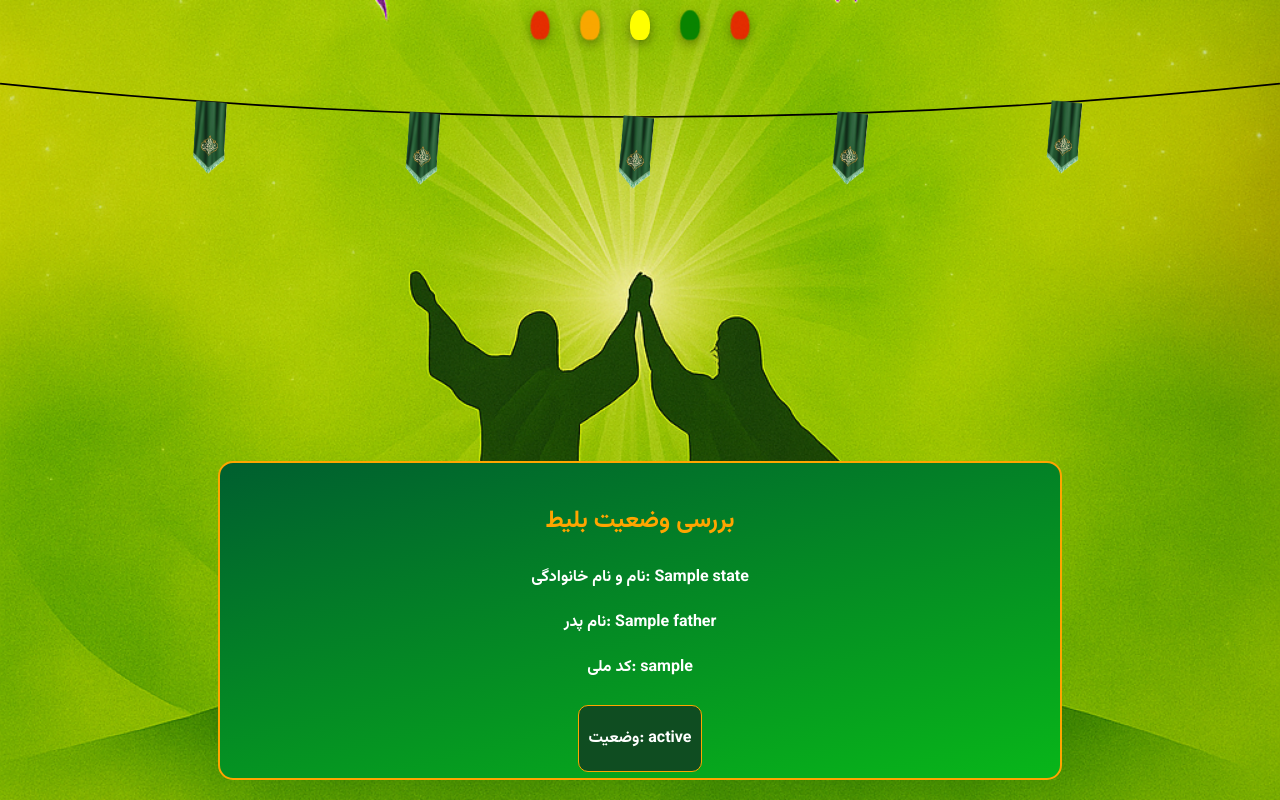
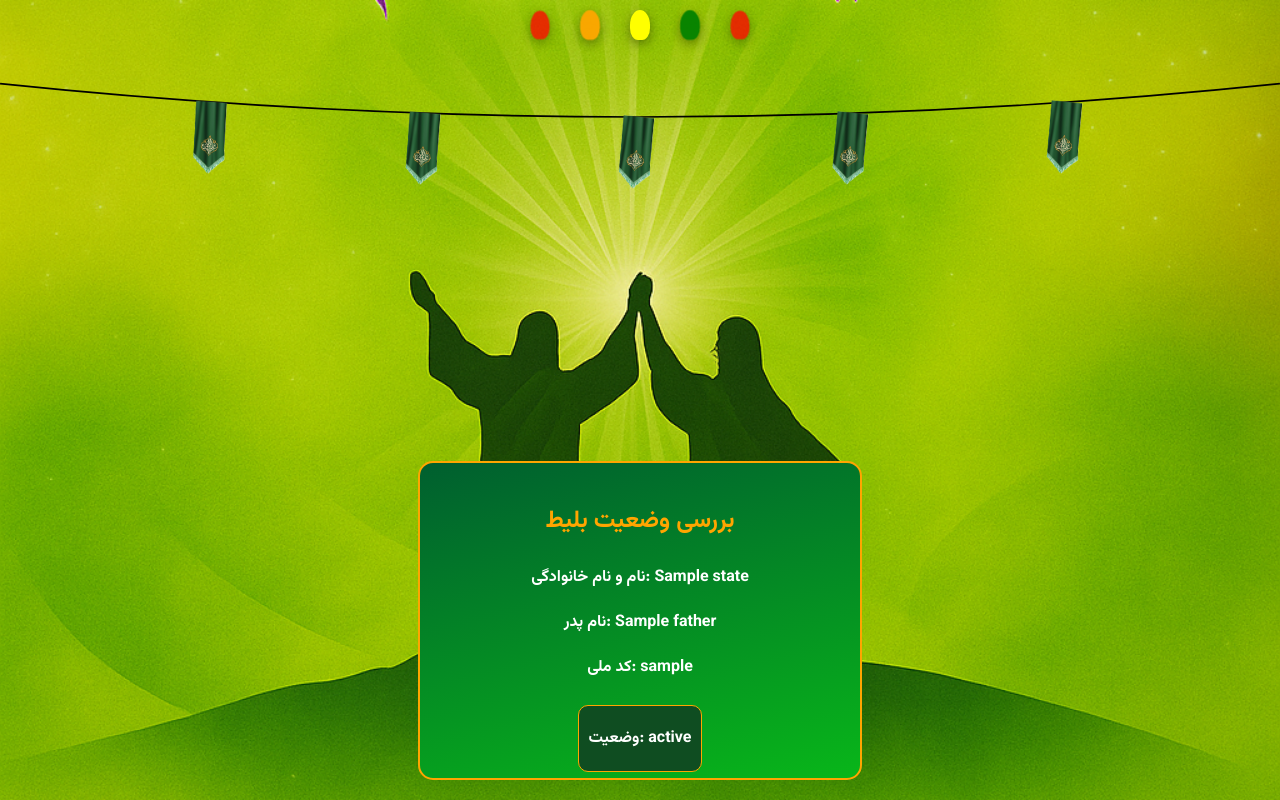
Before and after one commit to Devgodot/mesbah, a Flask app: template templates/check_ticket.html in a window 1280 px wide. Run offline with Flask 3, Linux system fonts and the light colour scheme; the template is opened without the code that fills it: most values are stand-ins (such as "Sample title", 1, 10 or a date in 2020); parts of the project's set-up code (start-up, migrations or seed data) failed here and were passed over; some libraries are stand-ins or nearby versions.

Commit message:
update files

```diff
--- a/templates/check_ticket.html
+++ b/templates/check_ticket.html
@@ -208,7 +208,7 @@
       padding: 20px;
       border-radius: 15px;
       border: 2px solid orange;
-      max-width: 800px;
+      max-width: 400px;
       width: 90%;
       margin: 20px auto;
       color: white;
```
